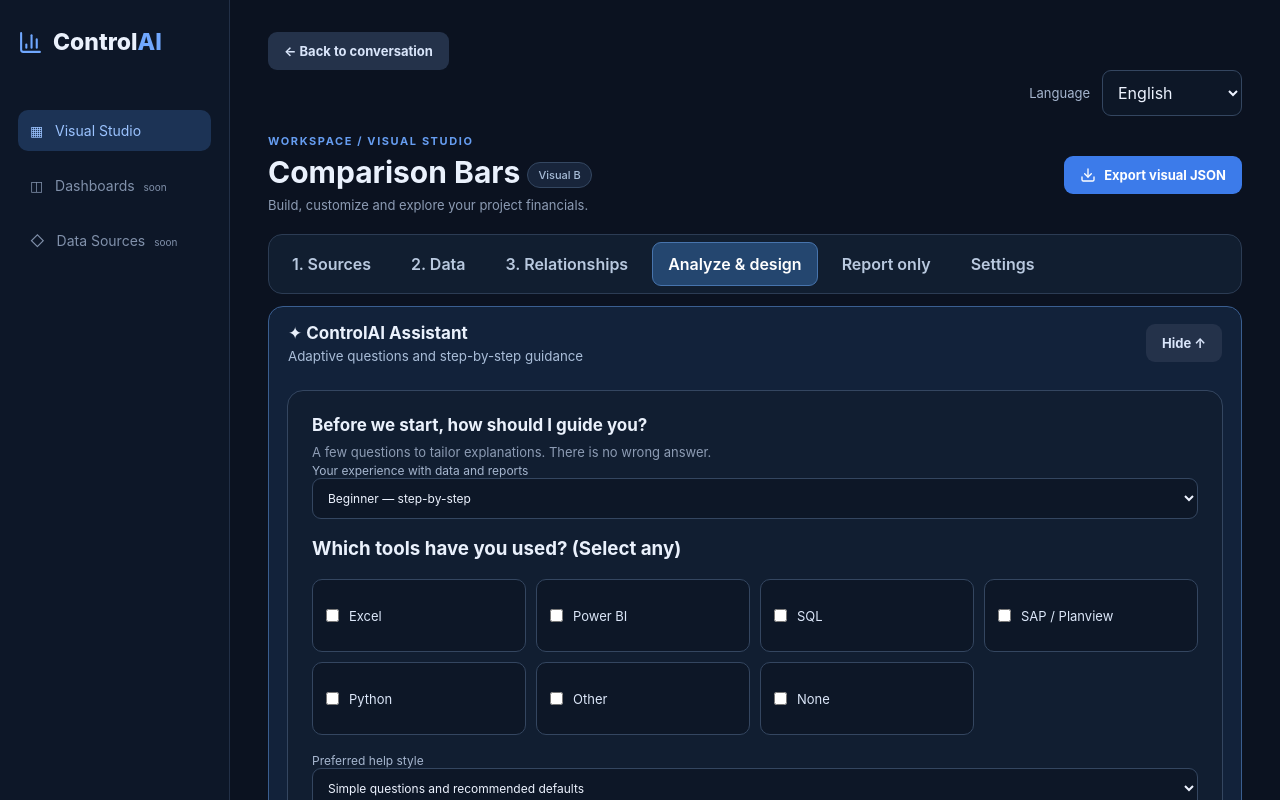
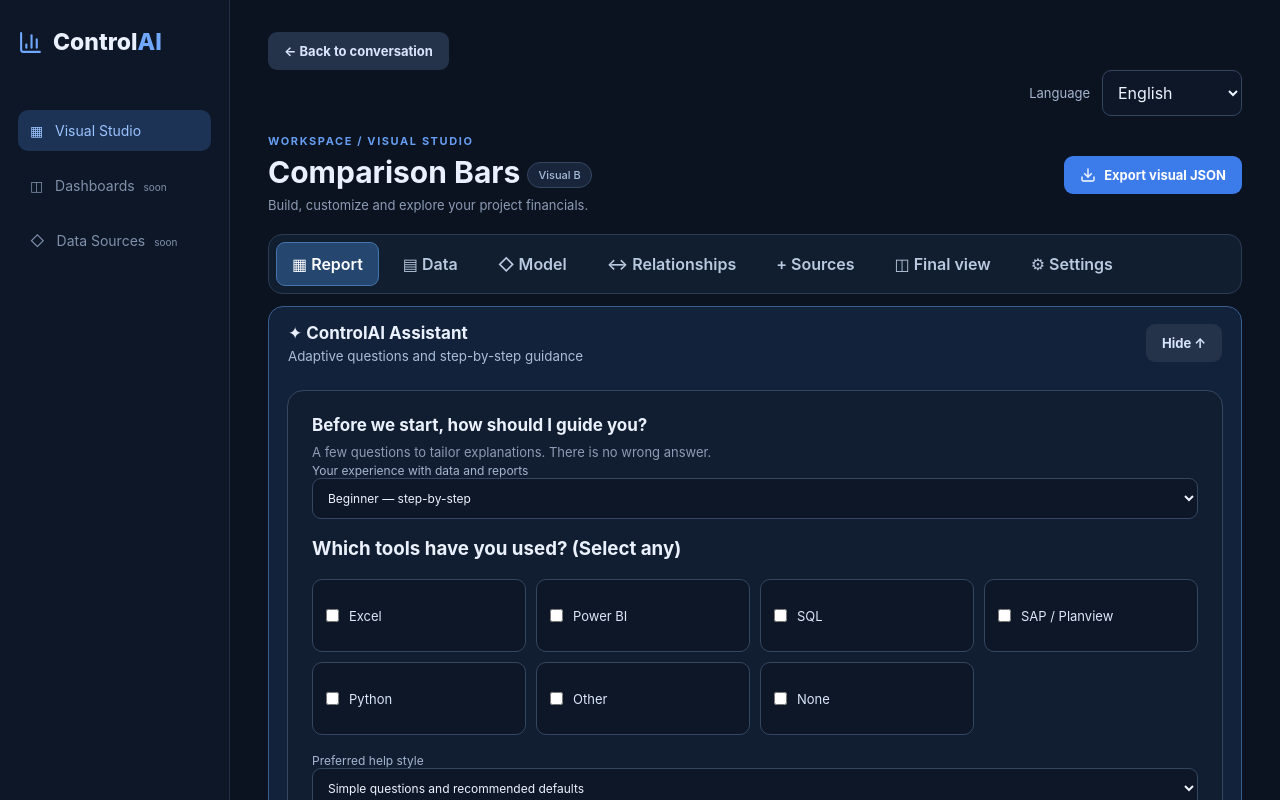
Before and after one commit to arvinazizian/ControlAI, a React (Vite) app: page / in a window 1280 px wide. Shown: the top 800 px of the page. Built offline with nearby package versions, Linux system fonts and the light colour scheme.

Commit message:
feat: report data model and relationships navigation like Power BI

```diff
--- a/src/App.tsx
+++ b/src/App.tsx
@@ -1,3 +1,4 @@
+import ModelOverview from "./ModelOverview";
 import SmartReport from "./SmartReport";
 import RealReportBuilder from "./RealReportBuilder";
 import ReportReadiness from "./ReportReadiness";
@@ -25,7 +26,7 @@
 import { preferredLanguage, translate, type Language, type TranslationKey } from "./i18n";
 import { loadTerms, type Term } from "./terminology";
 
-type WorkspaceTab = "report" | "preview" | "sources" | "data" | "relationships" | "settings";
+type WorkspaceTab = "report" | "preview" | "sources" | "data" | "relationships" | "model" | "settings";
 type AssistantMode = "questions" | "ai" | "discovery";
 type Metric = "forecast" | "actual";
 type Direction = "horizontal" | "vertical";
@@ -51,7 +52,7 @@
  try {
   const saved=JSON.parse(sessionStorage.getItem(SESSION_KEY)||"null");
   if(!saved||typeof saved!=="object")throw Error("No saved session");
-  const tabs:WorkspaceTab[]=["report","preview","sources","data","relationships","settings"];
+  const tabs:WorkspaceTab[]=["report","preview","sources","data","relationships","model","settings"];
   return {open:saved.open===true,tab:tabs.includes(saved.tab)?saved.tab:"report",conversation:saved.conversation&&typeof saved.conversation==="object"?saved.conversation:{},datasets:Array.isArray(saved.datasets)?saved.datasets:[]};
  }catch{return {open:true,tab:"report",conversation:{},datasets:[]};}
 }
@@ -121,9 +122,9 @@
     <aside className="sidebar"><div className="brand"><BarChart3 size={25}/><span>Control<span className="accent">AI</span></span></div><div className="nav active">▦ &nbsp; {t("visualStudio")}</div><div className="nav muted">◫ &nbsp; {t("dashboards")} <small>{t("soon")}</small></div><div className="nav muted">◇ &nbsp; {t("dataSources")} <small>{t("soon")}</small></div><div className="sidebottom">MVP v0.1<br/>Local sample data · No cloud connection</div></aside>
     <main><button className="secondary" onClick={()=>setShowWorkspace(false)}>{language==="fa"?"← بازگشت به گفت‌وگو":"← Back to conversation"}</button><div className="language-picker"><label htmlFor="language-select">{t("language")}</label><select id="language-select" value={language} onChange={e=>changeLanguage(e.target.value as Language)}><option value="en">English</option><option value="nl">Nederlands</option><option value="fa">فارسی</option><option value="ar">العربية</option><option value="tr">Türkçe</option></select></div><header><div><div className="eyebrow">{t("workspace")}</div><h1>{t("comparison")} <span className="chip">Visual B</span></h1><p>{t("intro")}</p></div><button className="primary" onClick={download}><Download size={16}/> {t("export")}</button></header>
     <nav className="workspace-tabs" aria-label={language==="fa"?"بخش‌های محیط کار":"Workspace sections"}>
-      {([{id:"sources",fa:"۱. ورود داده",en:"1. Sources"},{id:"data",fa:"۲. بررسی داده",en:"2. Data"},{id:"relationships",fa:"۳. ارتباط‌ها",en:"3. Relationships"},{id:"report",fa:"تحلیل و طراحی",en:"Analyze & design"},{id:"preview",fa:"فقط گزارش",en:"Report only"},{id:"settings",fa:"تنظیمات",en:"Settings"}] as const).map(item=><button key={item.id} className={tab===item.id?"workspace-tab active":"workspace-tab"} onClick={()=>setTab(item.id)} aria-current={tab===item.id?"step":undefined}>{language==="fa"?item.fa:item.en}</button>)}
+      {([{id:"report",fa:"▦ گزارش",en:"▦ Report"},{id:"data",fa:"▤ داده‌ها",en:"▤ Data"},{id:"model",fa:"◇ نمای مدل",en:"◇ Model"},{id:"relationships",fa:"↔ مدیریت روابط",en:"↔ Relationships"},{id:"sources",fa:"+ فایل‌ها",en:"+ Sources"},{id:"preview",fa:"◫ نمایش نهایی",en:"◫ Final view"},{id:"settings",fa:"⚙ تنظیمات",en:"⚙ Settings"}] as const).map(item=><button key={item.id} className={tab===item.id?"workspace-tab active":"workspace-tab"} onClick={()=>setTab(item.id)} aria-current={tab===item.id?"step":undefined}>{language==="fa"?item.fa:item.en}</button>)}
     </nav>
-    {tab!=="preview"&&<section className="assistant-dock" aria-label="ControlAI assistant">
+    {tab==="report"&&<section className="assistant-dock" aria-label="ControlAI assistant">
       <div className="assistant-dock-head"><div><strong>✦ ControlAI Assistant</strong><small>{language==="fa"?"سؤال‌های هوشمند و راهنمای مرحله‌به‌مرحله":"Adaptive questions and step-by-step guidance"}</small></div><button className="secondary" onClick={()=>setAssistantOpen(v=>!v)} aria-expanded={assistantOpen}>{assistantOpen?(language==="fa"?"بستن راهنما ↑":"Hide ↑"):(language==="fa"?"بازکردن راهنما ↓":"Open ↓")}</button></div>
       {assistantOpen&&<div className="assistant-dock-body">
         {!experience?<ExperienceOnboarding language={language} onComplete={profile=>{setExperience(profile);localStorage.setItem("controlai-experience-v1",JSON.stringify(profile));}}/>:<>
@@ -135,13 +136,14 @@
         </>}
       </div>}
     </section>}
-    {tab!=="preview"&&conversation.goal?.length>0&&<section className="conversation-brief" aria-label="Report request">
+    {tab==="report"&&conversation.goal?.length>0&&<section className="conversation-brief" aria-label="Report request">
       <strong>{language==="fa"?"درخواست گزارش شما":"Your report request"}</strong>
       <p>{conversation.goal.join(" · ")} · {conversation.detail?.join(", ")||""} · {conversation.frequency?.join(", ")||""}</p>
       <small>{language==="fa"?"این انتخاب‌ها ذخیره شده‌اند و برای تنظیم گزارش استفاده خواهند شد؛ گزارش خودکار هنوز به اعتبارسنجی داده نیاز دارد.":"Preferences captured. Actual report generation requires source-data validation."}</small>
     </section>}
     <div className="workspace-stage">
-      {tab!=="preview"&&<div className="stage-heading"><h2>{tab==="sources"?(language==="fa"?"ورود و آماده‌سازی داده":"Import and prepare data"):tab==="data"?(language==="fa"?"بررسی و ویرایش داده":"Explore and edit data"):tab==="relationships"?(language==="fa"?"مدل و ارتباط جدول‌ها":"Model and relationships"):tab==="report"?(language==="fa"?"طراحی و نمایش گزارش":"Build and view report"):(language==="fa"?"تنظیمات و ابزارهای پیشرفته":"Settings and advanced tools")}</h2><p>{language==="fa"?"فقط ابزارهای مربوط به این مرحله نمایش داده می‌شوند. راهنمای هوشمند همیشه از بالای صفحه در دسترس است.":"Only tools for this step are shown. The assistant stays available at the top."}</p></div>}
+      {tab!=="preview"&&tab!=="report"&&tab!=="model"&&<div className="stage-heading"><h2>{tab==="sources"?(language==="fa"?"ورود و آماده‌سازی داده":"Import and prepare data"):tab==="data"?(language==="fa"?"بررسی و ویرایش داده":"Explore and edit data"):tab==="relationships"?(language==="fa"?"مدل و ارتباط جدول‌ها":"Model and relationships"):tab==="report"?(language==="fa"?"طراحی و نمایش گزارش":"Build and view report"):(language==="fa"?"تنظیمات و ابزارهای پیشرفته":"Settings and advanced tools")}</h2><p>{language==="fa"?"فقط ابزارهای مربوط به این مرحله نمایش داده می‌شوند. راهنمای هوشمند همیشه از بالای صفحه در دسترس است.":"Only tools for this step are shown. The assistant stays available at the top."}</p></div>}
+      {tab==="model"&&<ModelOverview datasets={importedDatasets} approved={approvedRelationships} language={language} onNavigate={setTab}/>}
       {(tab==="preview"||tab==="report")&&<SmartReport datasets={reportDatasets} language={language} reportOnly={tab==="preview"}/>}
     <div style={{display:tab==="sources"?"block":"none"}}><MultiSourceWorkspace language={language} onDatasets={next=>{setApprovedRelationships({});setImportedDatasets(old=>[...old,...next]);}}/><ReportReadiness language={language} datasets={importedDatasets} answers={conversation}/></div>
       <div style={{display:tab==="data"?"block":"none"}}><DataWorkbench language={language} datasets={importedDatasets} onChange={next=>{setApprovedRelationships({});setImportedDatasets(next);}}/><DataDecisionStudio language={language} datasets={importedDatasets}/></div>
```
